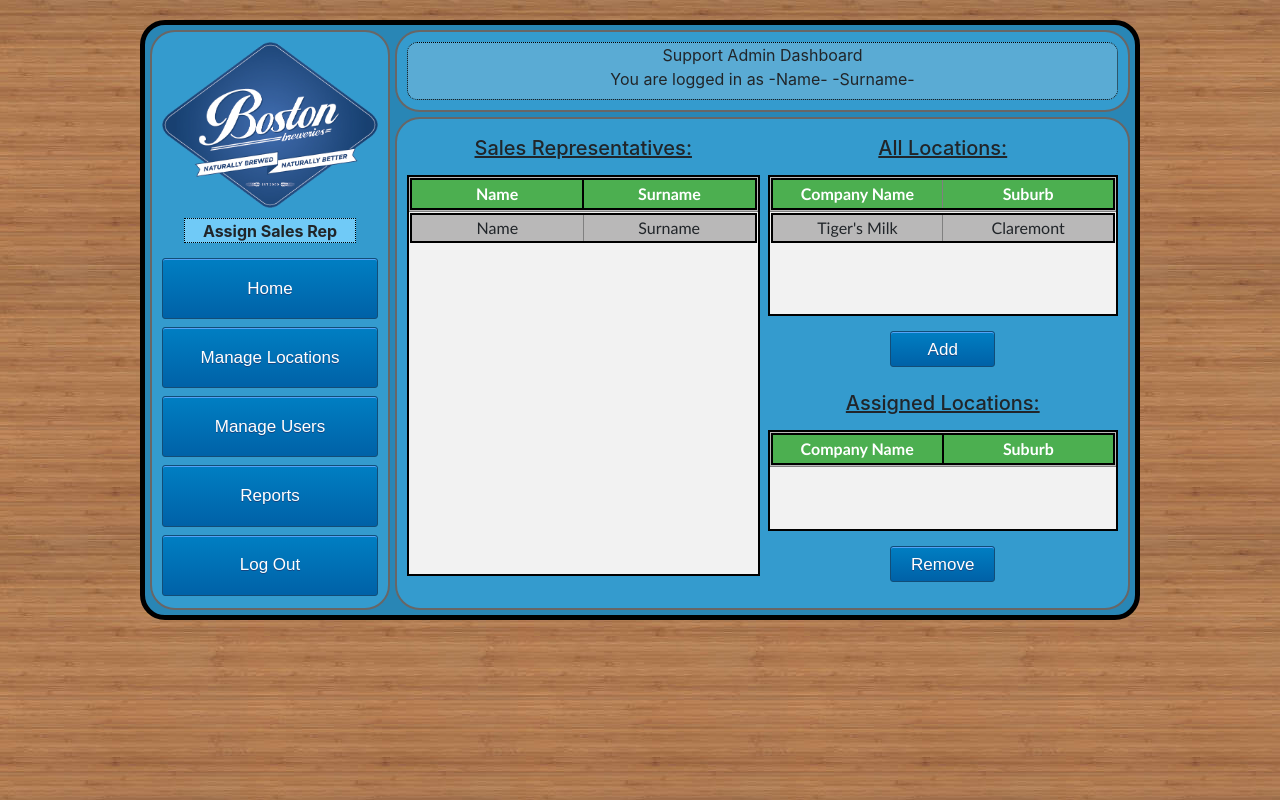
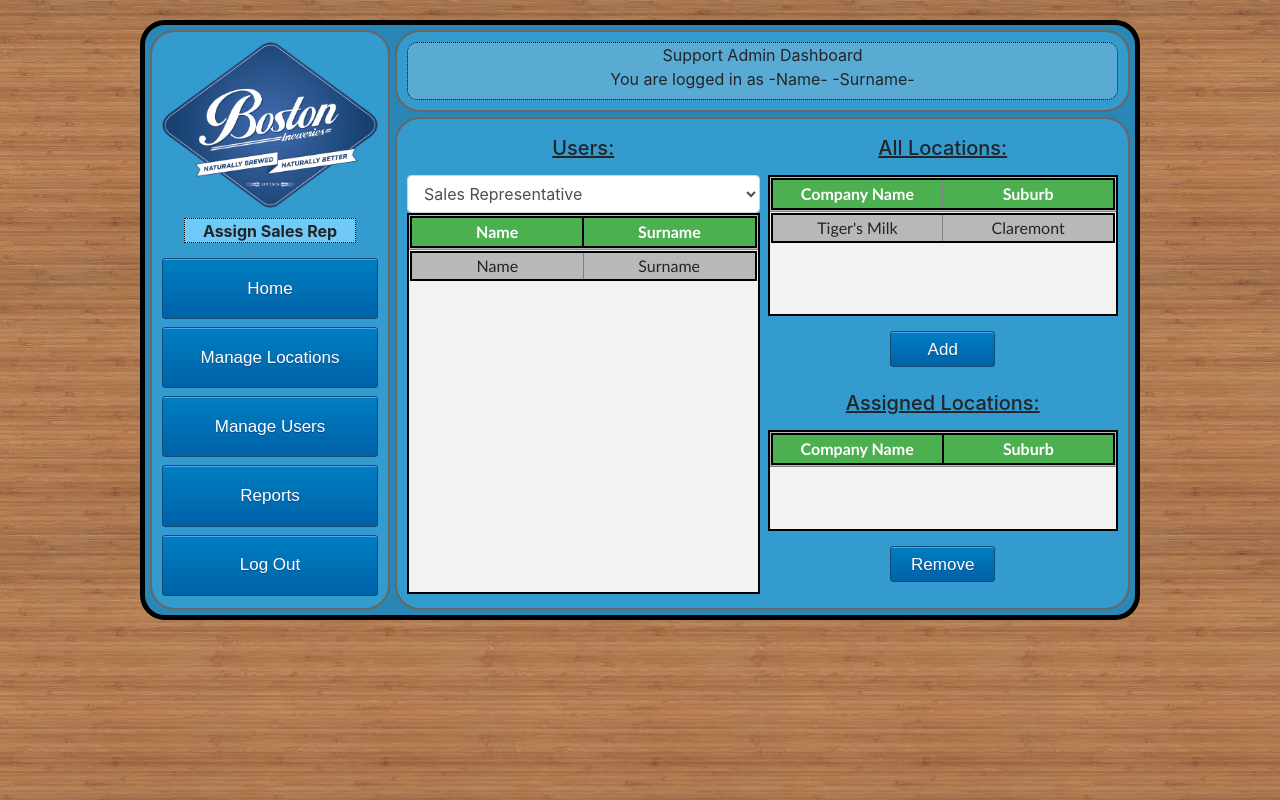
Before and after one commit to Skillz-13/Flobro, a PHP site: page /Flobro/formAssignSalesRep.php in a window 1280 px wide. Run offline with PHP 8.4, Linux system fonts and the light colour scheme; lists and menus that the app fills with data are empty.

Commit message:
Minor Updates

```diff
--- a/WIL_Heimdall/formAssignSalesRep.php
+++ b/WIL_Heimdall/formAssignSalesRep.php
@@ -32,7 +32,11 @@
 		<div class="panelMain">
 			<div class="panelMainUserDisplay">
 			<form>
-				<label for="txtBoxSalesReps" class="col-form-label"><u><h5>Sales Representatives:</h5></u></label>
+				<label for="txtBoxSalesReps" class="col-form-label"><u><h5>Users:</h5></u></label>
+				<select name="ddlUserType" id="ddlUserType" class="form-control">
+					<option value="Sales Representatives">Sales Representative</option>
+					<option value="Bar Manager">Bar Manager</option>
+				</select>
 				<table class="tblUsers" name ="tblUsers">
 				<tr>
 					<td>
@@ -47,7 +51,7 @@
 				<tr>
 					<td>
 						<!--CONTENT OF TABLE-->
-						<div id="divTableUsersContent" style="width:100%; height:360px; overflow:auto;">
+						<div id="divTableUsersContent" style="width:100%; height:340px; overflow:auto;">
 							<table name="tblUsersContent" id = "tblUsersContent" class="tblUsers">
 								<tr>
 									<td>Name</td>
```
Also changed, not shown: WIL_Heimdall/formManageUsers.php (+3 -4 lines).
